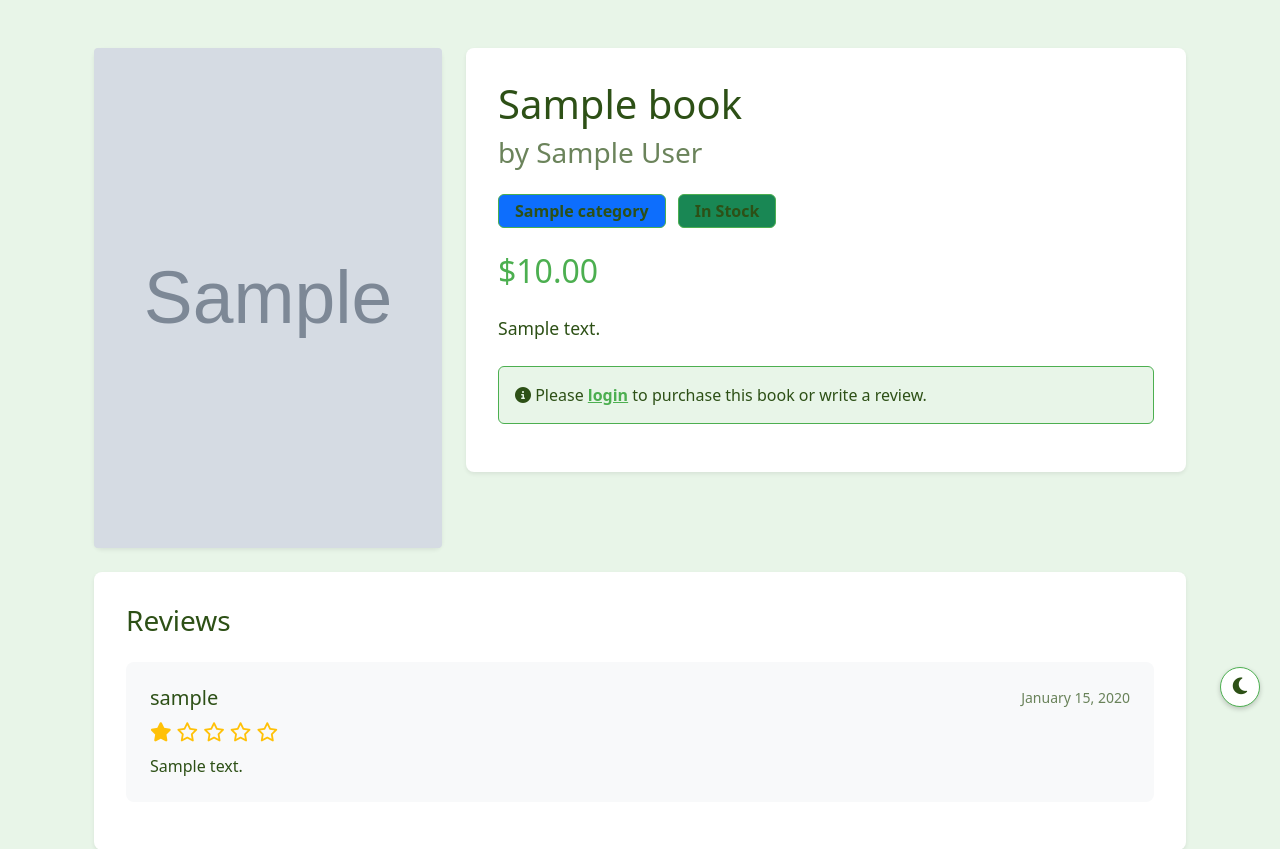
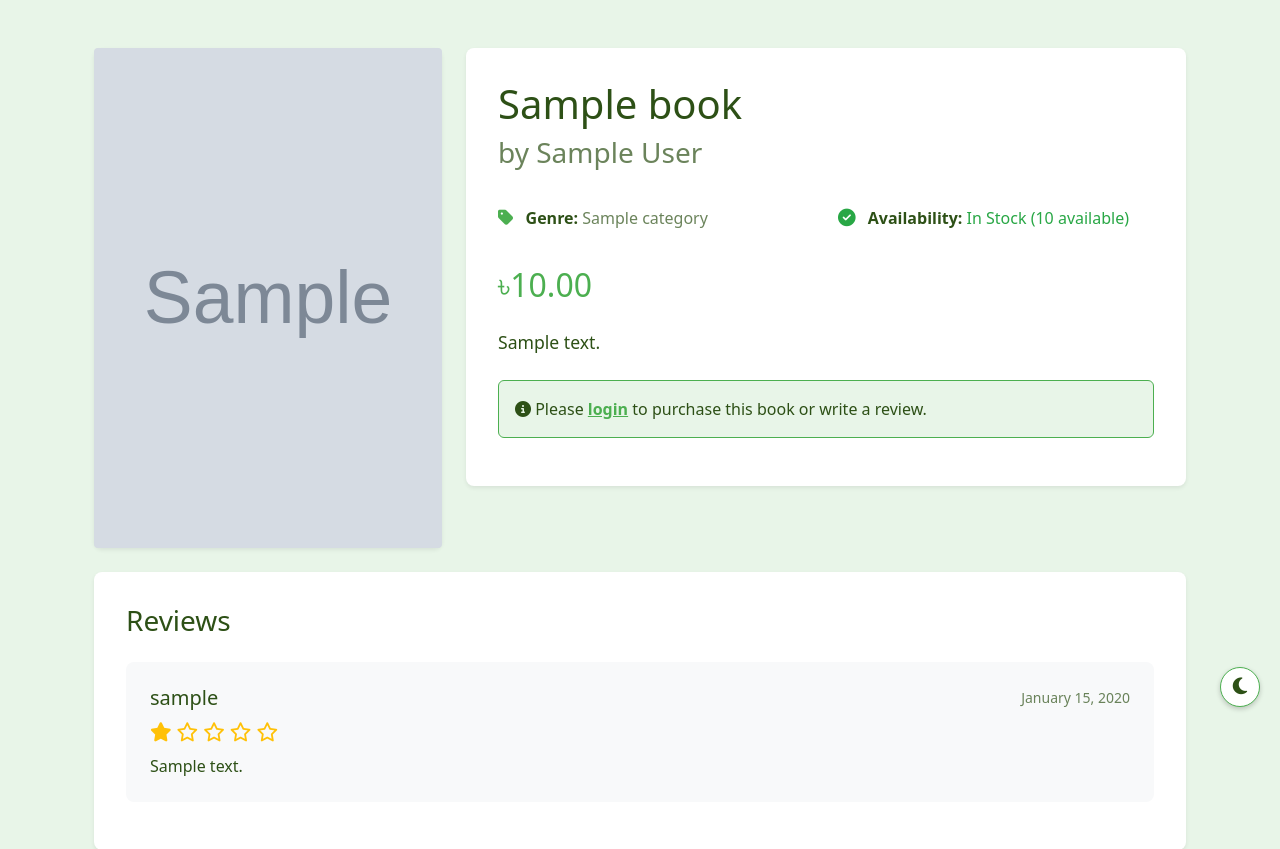
Before and after one commit to zafrinkaisar7/Bookstore, a Django app: page /books/1/ in a window 1280 px wide. Shown: the part 73-922 px from the top of the page. Run offline with Django 5.2, Linux system fonts and the light colour scheme; tables that the repository leaves empty hold one stand-in row (values such as "Sample post"); grey boxes marked "Sample" are stand-in pictures; some libraries are stand-ins or nearby versions.

Commit message:
updated background color, sybmol and layout

```diff
--- a/orders/views.py
+++ b/orders/views.py
@@ -86,7 +86,7 @@ def checkout(request):
                 )
                 messages.success(
                     request,
-                    f"You saved ${points_discount:.2f} using {points_used} points! Final total: ${final_total:.2f}",
+                    f"You saved ৳{points_discount:.2f} using {points_used} points! Final total: ৳{final_total:.2f}",
                 )
 
             # Award points based on final amount paid (after discount)
--- a/templates/books/book_detail.html
+++ b/templates/books/book_detail.html
@@ -32,18 +32,32 @@
                   <h3 class="text-muted mb-4">by {{ book.author }}</h3>
 
                   <div class="book-meta mb-4">
-                     <span class="badge bg-primary me-2">{{ book.category.name|default:"Uncategorized" }}</span>
-                     <span class="badge bg-{% if book.stock > 2 %}success{% else %}danger{% endif %}">
-                        {% if book.stock > 2 %}
-                           In Stock
-                        {% else %}
-                           Out of Stock
-                        {% endif %}
-                     </span>
+                     <div class="row">
+                        <div class="col-md-6">
+                           <div class="meta-item">
+                              <i class="fas fa-tag text-primary me-2"></i>
+                              <strong>Genre:</strong>
+                              <span class="text-muted">{{ book.category.name|default:"Uncategorized" }}</span>
+                           </div>
+                        </div>
+                        <div class="col-md-6">
+                           <div class="meta-item">
+                              <i class="fas fa-{% if book.stock > 2 %}check-circle text-success{% else %}times-circle text-danger{% endif %} me-2"></i>
+                              <strong>Availability:</strong>
+                              <span class="{% if book.stock > 2 %}text-success{% else %}text-danger{% endif %}">
+                                 {% if book.stock > 2 %}
+                                    In Stock ({{ book.stock }} available)
+                                 {% else %}
+                                    Out of Stock
+                                 {% endif %}
+                              </span>
+                           </div>
+                        </div>
+                     </div>
                   </div>
 
                   <div class="book-price mb-4">
-                     <h2 class="text-primary">${{ book.price }}</h2>
+                     <h2 class="text-primary">৳{{ book.price }}</h2>
                   </div>
 
                   <p class="card-text book-description">{{ book.description }}</p>
@@ -136,9 +150,24 @@
          border-radius: 4px;
       }
 
-      .book-meta .badge {
-         font-size: 1rem;
-         padding: 0.5em 1em;
+      .meta-item {
+         padding: 0.75rem 0;
+         border-bottom: 1px solid #e9ecef;
+         margin-bottom: 0.5rem;
+      }
+
+      .meta-item:last-child {
+         border-bottom: none;
+         margin-bottom: 0;
+      }
+
+      .meta-item i {
+         font-size: 1.1rem;
+      }
+
+      .meta-item strong {
+         color: var(--text-color);
+         font-weight: 600;
       }
 
       .book-description {
--- a/templates/books/book_list.html
+++ b/templates/books/book_list.html
@@ -47,7 +47,7 @@
                            <p class="card-text text-muted mb-2">{{ book.author|truncatechars:20 }}</p>
                            <div class="d-flex justify-content-between align-items-center mb-2">
                               <span class="badge bg-light text-dark">{{ book.category.name|default:"Uncategorized"|truncatechars:15 }}</span>
-                              <span class="text-primary fw-bold">${{ book.price }}</span>
+                              <span class="text-primary fw-bold">৳{{ book.price }}</span>
                            </div>
                            <div class="d-flex justify-content-between align-items-center">
                               {% if book.stock > 2 %}
--- a/templates/books/manage_books.html
+++ b/templates/books/manage_books.html
@@ -43,7 +43,7 @@
                         <small class="text-muted">by {{ book.author }}</small>
                      </td>
                      <td>{{ book.category.name|default:"Uncategorized" }}</td>
-                     <td>${{ book.price }}</td>
+                     <td>৳{{ book.price }}</td>
                      <td>{{ book.stock }}</td>
                      <td>
                         <div class="btn-group">
--- a/templates/customers/cart.html
+++ b/templates/customers/cart.html
@@ -25,7 +25,7 @@
          <div class="d-flex justify-content-between align-items-center">
             <div>
                <h4 class="mb-0">
-                  <strong>Total: {{ cart.total_items }} items (${{ cart.total_price }})</strong>
+                  <strong>Total: {{ cart.total_items }} items (৳{{ cart.total_price }})</strong>
                </h4>
             </div>
             <div>
--- a/templates/customers/points_dashboard.html
+++ b/templates/customers/points_dashboard.html
@@ -70,7 +70,7 @@
                               <div class="card-body text-center">
                                  <h5 class="card-title">
                                     <i class="fas fa-tag text-primary me-2"></i>
-                                    ${{ discount.discount_amount }} OFF
+                                    ৳{{ discount.discount_amount }} OFF
                                  </h5>
                                  <p class="card-text">
                                     <strong>{{ discount.points_needed }} points</strong>
@@ -170,7 +170,7 @@
                            <i class="fas fa-shopping-cart text-primary mb-3"
                               style="font-size: 2rem"></i>
                            <h6>Earn Points</h6>
-                           <p class="text-muted small">Get 1 point for every $1 spent on books</p>
+                           <p class="text-muted small">Get 1 point for every ৳1 spent on books</p>
                         </div>
                      </div>
                      <div class="col-md-4 text-center mb-3">
--- a/templates/snippets/cart-item.html
+++ b/templates/snippets/cart-item.html
@@ -36,8 +36,8 @@
          </form>
       </div>
    </td>
-   <td class="align-middle">${{ item.book.price }}</td>
-   <td class="align-middle">${{ item.book.price|multiply:item.quantity }}</td>
+   <td class="align-middle">৳{{ item.book.price }}</td>
+   <td class="align-middle">৳{{ item.book.price|multiply:item.quantity }}</td>
    <td class="align-middle">
       <form action="{% url 'update_quantity' item.id %}" method="post">
          {% csrf_token %}
```
Also changed, not shown: customers/views.py (+4 -4 lines), templates/orders/checkout.html (+10 -10 lines), templates/orders/order_confirmation.html (+5 -5 lines).
